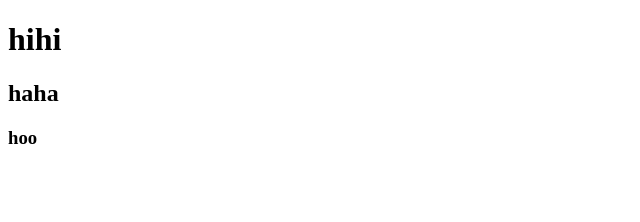
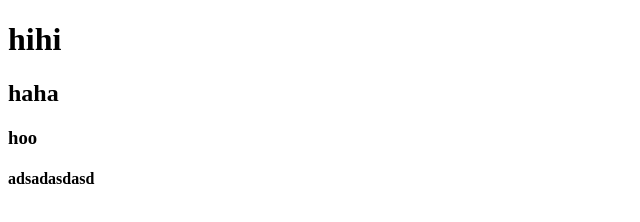
Before and after one commit to HoangTrieu2803/demoGit, a plain HTML site: page index.html in a window 1280 px wide. Shown: the whole page, without its empty margins (0-640 px from the left). Drawn offline with Linux system fonts and the light colour scheme.

Commit message:
them rieng

```diff
--- a/index.html
+++ b/index.html
@@ -10,5 +10,6 @@
     <h1>hihi</h1>
     <h2>haha</h2>
     <h3>hoo</h3>
+    <h4>adsadasdasd</h4>
 </body>
 </html>
```
